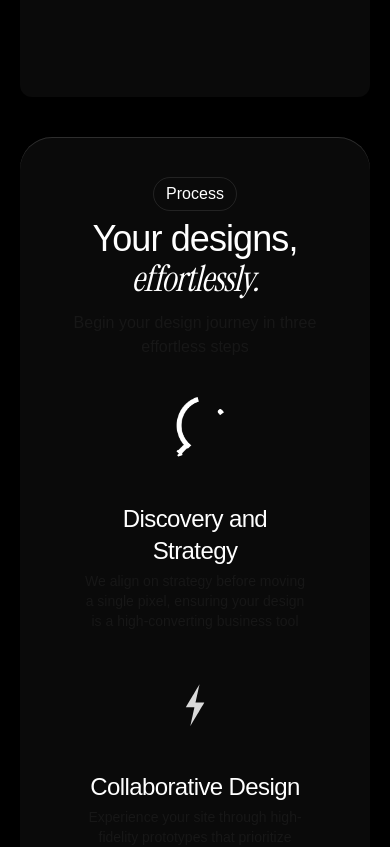
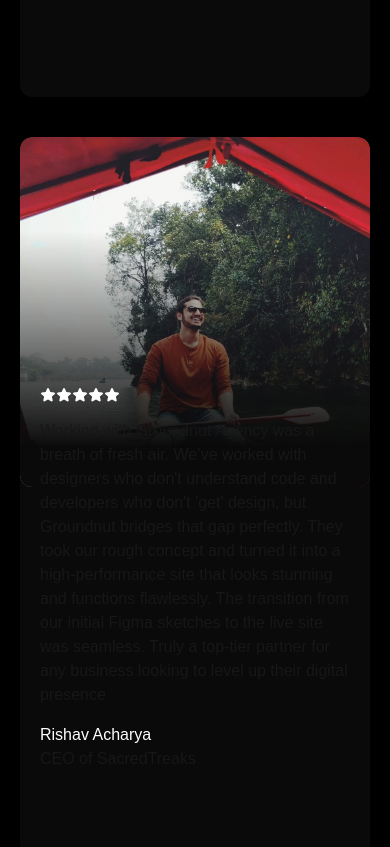
Before and after one commit to unchhohang/groundnut_agency, a Next.js app: page / in a window 390 px wide. Shown: the part 1580-2427 px from the top of the page. Built offline with nearby package versions, Linux system fonts and the light colour scheme.

Commit message:
responsive in progress ufff

```diff
--- a/app/layout.tsx
+++ b/app/layout.tsx
@@ -24,10 +24,11 @@ export default function RootLayout({
         className={`${satoshi.variable} ${instru.variable}  `}
       >
 
-        <main className=" min-h-screen w-full  items-center justify-between
+        <main className=" min-h-screen w-full lg:px-40
+          items-center justify-between
         bg-black ">
 
-          <div className="hidden lg:block pb-10 sticky top-0 z-50">
+          <div className="hidden lg:block mt-10 pb-10 sticky top-0 z-50">
             <Nav />
           </div>
 
--- a/app/page.tsx
+++ b/app/page.tsx
@@ -16,8 +16,6 @@ export default function Home() {
 
   return (
     <div className="min-h-screen  font-sans dark:bg-black  border-b-2xl relative">
-
-
 
       <div className="first-child flex flex-col items-center px-10 gap-5  mb-18 pt-10 tablet:sticky top-5 z-10" >
         <div className=" font-medium text-7xl text-center tracking-tighter leading-20
@@ -38,7 +36,11 @@ export default function Home() {
               Your browser does not support the video tag.
             </video>
             <Image src={'/assets/golden_logo_bg_rm.png'} alt="Golden logo " width={200} height={200}
-              className="absolute z-1 top-1/2 left-1/2 -translate-x-1/2 -translate-y-1/2"
+              className="absolute z-1 top-1/2 left-1/2 -translate-x-1/2 -translate-y-1/2 lg:hidden"
+            />
+
+            <Image src={'/assets/golden_logo_bg_rm.png'} alt="Golden logo " width={500} height={500}
+              className="absolute z-1 top-1/2 left-1/2 -translate-x-1/2 -translate-y-1/2 max-lg:hidden"
             />
           </div>
 
@@ -63,7 +65,7 @@ export default function Home() {
             </div>
           </div>
 
-          <div className="m-5 my-10 relative bg-secondary rounded-xl">
+          <div className="client-testi-phone m-5 my-10 relative bg-secondary rounded-xl tablet:hidden">
             <div className="">
               <Image src={'/assets/testi/Rishav.jpeg'}
                 className=" mask-b-from-27%  mask-b-to-89%  w-full h-auto rounded-xl"
@@ -91,6 +93,66 @@ export default function Home() {
             </div>
           </div>
 
+          <div className="client-testi-phone m-5 my-10 relative bg-secondary rounded-xl tablet:hidden">
+            <div className="">
+              <Image src={'/assets/testi/Rishav.jpeg'}
+                className=" mask-b-from-27%  mask-b-to-89%  w-full h-auto rounded-xl"
+                width={'1000'}
+                height={'800'}
+                alt="Sacred Treaks testomonial" />
+            </div>
+            <div className="relative bottom-30 ">
+              <div className="flex flex-col gap-4 p-5">
+                <div className="flex">
+                  <StarIcon weight="fill" color="#ffffff" />
+                  <StarIcon weight="fill" color="#ffffff" />
+                  <StarIcon weight="fill" color="#ffffff" />
+                  <StarIcon weight="fill" color="#ffffff" />
+                  <StarIcon weight="fill" color="#ffffff" />
+                </div>
+                <div className="">
+                  Working with Groundnut Agency was a breath of fresh air. We’ve worked with designers who don't understand code and developers who don't 'get' design, but Groundnut bridges that gap perfectly. They took our rough concept and turned it into a high-performance site that looks stunning and functions flawlessly. The transition from our initial Figma sketches to the live site was seamless. Truly a top-tier partner for any business looking to level up their digital presence
+                </div>
+                <div>
+                  <div className="text-white font-medium">Rishav Acharya</div>
+                  <div>CEO of SacredTreaks</div>
+                </div>
+              </div>
+            </div>
+          </div>
+
+          <div className="client-testi relative m-5 my-10 bg-secondary rounded-xl hidden
+            tablet:flex
+          ">
+            <div className="absolute top-[50%] -translate-y-[50%]">
+              <div className="flex flex-col gap-4 max-w-[60%] p-5 ">
+                <div className="flex">
+                  <StarIcon weight="fill" color="#ffffff" />
+                  <StarIcon weight="fill" color="#ffffff" />
+                  <StarIcon weight="fill" color="#ffffff" />
+                  <StarIcon weight="fill" color="#ffffff" />
+                  <StarIcon weight="fill" color="#ffffff" />
+                </div>
+                <div className="">
+                  Working with Groundnut Agency was a breath of fresh air. We’ve worked with designers who don't understand code and developers who don't 'get' design, but Groundnut bridges that gap perfectly. They took our rough concept and turned it into a high-performance site that looks stunning and functions flawlessly. The transition from our initial Figma sketches to the live site was seamless. Truly a top-tier partner for any business looking to level up their digital presence
+                </div>
+                <div>
+                  <div className="text-white font-medium">Rishav Acharya</div>
+                  <div>CEO of SacredTreaks</div>
+                </div>
+              </div>
+            </div>
+            <div className="flex-1"></div>
+            <div className="flex-1">
+              <Image src={'/assets/testi/Rishav.jpeg'}
+                className=" mask-l-from-20%  mask-l-to-80%  w-full h-auto rounded-xl shrink-0"
+                width={500}
+                height={500}
+                alt="Sacred Treaks testomonial" />
+            </div>
+          </div>
+
+
           <div className="process-section rounded-4xl bg-secondary m-5 inset-shadow-top flex flex-col items-center
          px-5   ">
             <div className="rounded-full border border-solid border-gray-50/10 text-white text-body-xxs
@@ -98,7 +160,7 @@ export default function Home() {
             <div className=" text-white text-4xl font-medium text-center tracking-tight">Your designs,</div>
             <div className="font-instru italic text-white text-4xl font-medium text-center tracking-tight">effortlessly.</div>
             <div className="text-center my-3">Begin your design journey in three effortless steps</div>
-            <div className="flex flex-col items-center gap-2">
+            <div className="flex flex-col items-center gap-2 lg:flex-row">
               {
                 processPoints.map((_, i) =>
                   <div key={i} className="flex flex-col items-center ">
@@ -106,7 +168,7 @@ export default function Home() {
                       <LottieIcon animationData={_.url} loop={true} />
                     </div>
                     <div className="text-2xl  font-medium tracking-tight text-white px-10 text-center">{_.head}</div>
-                    <div className="text-center text-sm px-10 mt-1">{_.body}</div>
+                    <div className="text-center text-sm  mt-1 max-w-[50%] lg:max-w-[100%]">{_.body}</div>
                   </div>)
               }
             </div>
@@ -166,25 +228,40 @@ export default function Home() {
           <div className="mt-20 mb-10 px-2 flex flex-col items-center">
             <div className="rounded-full border border-solid border-gray-50/10 text-white text-body-xxs
               font-medium p-1 px-3 mt-10 m-2">Why choose Us</div>
-            <div className="font-medium text-6xl text-center tracking-tighter leading-20
-        text-white">We speak both <br /> design <br /> and code</div>
+            <div className="lg:hidden font-medium text-6xl text-center tracking-tighter leading-20
+        text-white">We speak both <br /> design <br /> and code
+            </div>
+            <div className="lg-view max-lg:hidden font-medium text-6xl text-center tracking-tighter leading-20
+        text-white">
+              We speak both design and code
+            </div>
             <div className="text-body-m text-center p-2">We bridge the gap between design and code. By handling both, we eliminate the 'lost in translation' moments that cost time and money, ensuring your pixel-perfect vision performs as beautifully as it looks.</div>
           </div>
 
-          <div className="px-5">
+          <div className="px-5 flex flex-col lg:flex-row-reverse gap-4">
+            <div className="flex flex-col lg:max-w-[40%] gap-4">
               <div>
-              <div>
-                <div className="text-2xl  font-medium tracking-tight text-white  text-left">The Design-to-Dev Bridge</div>
-                <div className="text-left text-sm  mt-1">We handle both design and code to eliminate "lost in translation" moments. This ensures your pixel-perfect vision is exactly what we deliver in the final build.</div>
+                <div className="text-2xl  font-medium tracking-tight text-white  text-left">
+                  The Design-to-Dev Bridge
                 </div>
-              <div>
-                <div className="text-2xl  font-medium tracking-tight text-white  text-left">Built for Performance</div>
-                <div className="text-left text-sm  mt-1">A beautiful site must be fast and easy to find. We prioritize speed and SEO from day one, building high-performance websites that turn visitors into customers.</div>
+                <div className="text-left text-sm  mt-1">
+                  We handle both design and code to eliminate "lost in translation" moments. This ensures your pixel-perfect vision is exactly what we deliver in the final build.
                 </div>
               </div>
               <div>
-              <div className="text-2xl  font-medium tracking-tight text-white  text-left">Strategy-Led Results</div>
-              <div className="text-left text-sm  mt-1">We build what your business needs, not just what you ask for. Every decision is rooted in your goals to ensure your site grows with you.</div>
+                <div className="text-2xl  font-medium tracking-tight text-white  text-left">
+                  Built for Performance
+                </div>
+                <div className="text-left text-sm  mt-1">
+                  A beautiful site must be fast and easy to find. We prioritize speed and SEO from day one, building high-performance websites that turn visitors into customers.
+                </div>
+              </div>
+              <div className="text-2xl  font-medium tracking-tight text-white  text-left">
+                Strategy-Led Results
+              </div>
+              <div className="text-left text-sm  mt-1">
+                We build what your business needs, not just what you ask for. Every decision is rooted in your goals to ensure your site grows with you.
+              </div>
             </div>
 
             <div className="choose-us-testo-mobile my-20 tablet:hidden">
@@ -208,11 +285,13 @@ export default function Home() {
               </div>
             </div>
 
-            <div className="choose-us-testo max-tablet:hidden my-20 relative w-full h-100">
-              <div className="absolute  bg-[url(/assets/why_choose_us.jpeg)] bg-contain bg-no-repeat
-           w-full h-100 mask-l-from-20% mask-l-to-60%
-          "></div>
-              <div className="absolute  flex flex-col gap-2 my-1 p-10 pr-10 text-left
+            <div className="choose-us-testo max-tablet:hidden  relative w-full h-100 my-10">
+              <div className="relative ">
+                <Image src={'/assets/why_choose_us.jpeg'} width={500} height={500} alt="Why choose us lady picture"
+                  className="mask-l-from-20% mask-l-to-60% "
+                  style={{ borderRadius: '24px' }}
+                />
+                <div className="absolute  flex flex-col gap-2 my-1  pr-10 text-left
           w-80 p-10 top-[50%] -translate-y-[50%]">
                   <div className="flex ">
                     <StarIcon weight="fill" color="#ffffff" />
@@ -225,6 +304,7 @@ export default function Home() {
                   <div>
                     <div className="text-white font-medium">Jenny London</div>
                     <div className="text-body-xxs">Founder of Kinect</div>
+                  </div>
                 </div>
               </div>
             </div>
```
Lines whose indentation alone changed are shown as unchanged.
